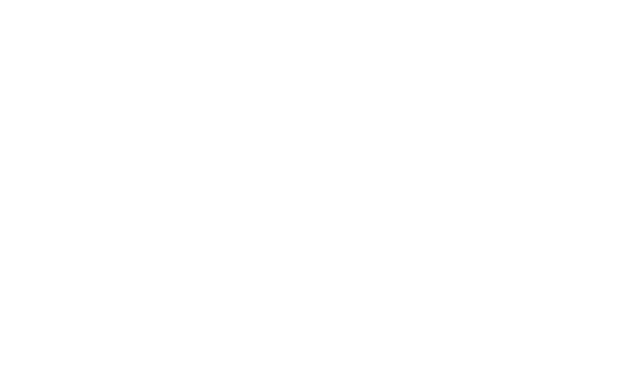
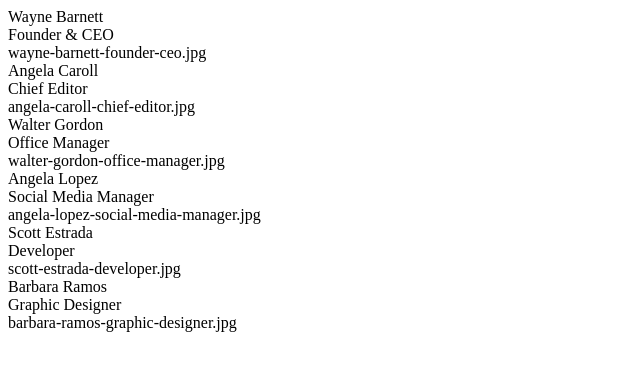
Before and after one commit to ilario-moreni/js-our-team, a plain HTML site: page index.html in a window 1280 px wide. Shown: the whole page, without its empty margins (0-640 px from the left). Drawn offline with Linux system fonts and the light colour scheme.

Commit message:
milestone 2

```diff
--- a/index.html
+++ b/index.html
@@ -7,6 +7,9 @@
         <title>Document</title>
     </head>
     <body>
+        <div class="container" id="my-container">
+
+        </div>
         <!-- link js -->
         <script type="text/javascript" src="./js/script.js" ></script>
     </body>
--- a/js/script.js
+++ b/js/script.js
@@ -40,3 +40,20 @@ for (let i=0; i<teamArray.length; i++){
         console.log(key+" = "+teamArray[i][key])
     }
 }
+
+/* milestone 2 */
+
+let container = document.getElementById('my-container');
+
+function generateKey(container, objectArray){
+    for (let i=0; i<objectArray.length; i++){
+        for (let key in objectArray[i]){
+            let myDiv = document.createElement('div');
+            myDiv.innerHTML = objectArray[i][key];
+            console.log(myDiv);
+            container.appendChild(myDiv);
+        }
+    }
+}
+
+generateKey(container, teamArray);
```
